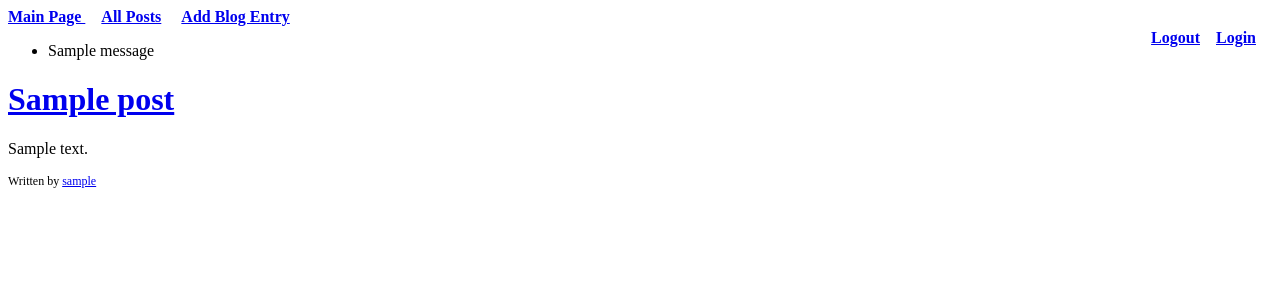
After one commit to feremore/blogz, a Flask app: template templates/singleUser.html in a window 1280 px wide. The commit adds this page. Shown: the top 300 px of the page. Run offline with Flask 2, Linux system fonts and the light colour scheme; the template is opened without the code that fills it: values that come from a table or form of the project are taken from there, others are empty; the visitor is signed in with stand-in values (Sample User, id 1); tables that the repository leaves empty hold one stand-in row (values such as "Sample post"); one stand-in notice (Sample message) is shown.

Commit message:
implemented login, signup, force login, and index

```diff
--- a/main.py
+++ b/main.py
@@ -1,9 +1,9 @@
-from flask import Flask, request, redirect, render_template, flash
+from flask import Flask, request, redirect, render_template, flash, session
 from flask_sqlalchemy import SQLAlchemy
 
 app = Flask(__name__)
 app.config['DEBUG'] = True
-app.config['SQLALCHEMY_DATABASE_URI'] = 'mysql+pymysql://blogz:blogz@localhost:8889/blogz'
+app.config['SQLALCHEMY_DATABASE_URI'] = 'mysql+pymysql://blogz:blog@localhost:8889/blogz'
 app.config['SQLALCHEMY_ECHO'] = True
 db = SQLAlchemy(app)
 app.secret_key = 'y337kGcys&zP3B'
@@ -11,62 +11,104 @@ class Blog_Post(db.Model):
     id = db.Column(db.Integer, primary_key=True)
     blog_title = db.Column(db.String(120))
     blog_content= db.Column(db.String(255))
-    owner_id = db.Column(db.Interger, foreign_key=True)
+    owner_id = db.Column(db.Integer, db.ForeignKey('user.id'))
 
-    def __init__(self,blog_title,blog_content):
+    def __init__(self,blog_title,blog_content,owner):
         self.blog_title = blog_title
         self.blog_content = blog_content
+        self.owner = owner
 class User(db.Model):
     id = db.Column(db.Integer, primary_key=True)
-    username = db.Column(db.String(120))
+    username = db.Column(db.String(120), unique=True)
     password = db.Column(db.String(50))
-    blogs = db.Column(db.Blog_Post,foreign_key=True)
+    blogs = db.relationship("Blog_Post", backref='owner')
     def __init__(self,username,password):
         self.username = username
         self.password = password
-
+    def __repr__(self):
+        return self.username
 @app.before_request
 def require_login():
     allowed_routes = ['login','signup']
     if request.endpoint not in allowed_routes and 'username' not in session:
         return redirect('/login')
-@app.route('/login',methods=['POST']
+@app.route('/login',methods=['POST','GET'])
 def login():
     if request.method == 'POST':
         username = request.form['username']
+        password = request.form['password']
+        user = User.query.filter_by(username=username).first()
+        if not user:
+            flash('Invalid username', 'error')
+            return render_template('login.html')
+        if not password == user.password:
+            flash('Invalid password', 'error')
+            return render_template('login.html')
+        else:
+            session['username']=username
+            return redirect('/add-blog-post')
 
-return render_template('login.html')
+    return render_template('login.html')
 
-@app.route('/signup', methods=['POST'])
+@app.route('/signup', methods=['POST','GET'])
 def signup():
+    if request.method == 'POST':
+        username = request.form['username']
+        password = request.form['password']
+        verify   = request.form['verify']
+        if username.strip()=='' or password.strip()=='' or verify.strip()=="":
+            flash('Invalid username or password.', 'error')
+            return render_template('signup.html',username=username)
+
+        existing_user = User.query.filter_by(username=username).first()
+        if password == verify:
+            if not existing_user:
+                new_user = User(username, password)
+                db.session.add(new_user)
+                db.session.commit()
+                session['username']=username
+                return redirect('/add-blog-post')
+            else:
+                flash('Username not avaliable.', 'error')
     return render_template('signup.html')
 @app.route('/')
 def index():
 
-    blog_list= Blog_Post.query.all()
+    user_list= User.query.all()
 
-    return render_template('blog.html',blog_list=blog_list)
-@app.route('/blog')
+    return render_template('index.html',user_list=user_list)
+@app.route('/blog',methods=['POST','GET'])
 def build_blog():
-    blog_list= Blog_Post.query.all()
 
 
-    id_blog = request.args.get('id')
-    blog_post = Blog_Post.query.get(id_blog)
+    user = request.args.get('user')
+    username = User.query.get(user)
+
+    user_blog = Blog_Post.query.filter_by(owner=user_id).all()
 
 
-    return render_template('blog.html',blog_post=blog_post, blog_list=blog_list)
+    return render_template('singleUser.html',user_blog = user_blog)
+    # blog_list= Blog_Post.query.all()
+
+
+    # id_blog = request.args.get('id')
+    # blog_post = Blog_Post.query.get(id_blog)
+
+
+    # return render_template('blog.html',blog_post=blog_post, blog_list=blog_list)
 
 
 
 @app.route('/add-blog-post',methods=['POST','GET'])
 def add_blog():
-
+    owner = User.query.filter_by(username=session['username']).first()
     if request.method == 'POST':
         blog_title = request.form['blog-title']
         blog_body = request.form['blog-body']
         title_error=''
         body_error=''
+
+
         if blog_title.strip()=='':
             title_error='Please enter a title for your blog.'
 
@@ -74,7 +116,7 @@ def add_blog():
             body_error='Please enter a body for your blog'
         if title_error!='' or body_error!='':
             return render_template('add-post.html',body_error=body_error,title_error=title_error, blog_title=blog_title, blog_body=blog_body)
-        blog_post = Blog_Post(blog_title,blog_body)
+        blog_post = Blog_Post(blog_title,blog_body,owner)
         db.session.add(blog_post)
         db.session.commit()
 
@@ -82,6 +124,10 @@ def add_blog():
 
 
     return render_template('add-post.html')
+@app.route('/logout')
+def logout():
+    del session['username']
+    return redirect('/')
 
 if __name__=='__main__':
     app.run()
--- a/templates/base.html
+++ b/templates/base.html
@@ -15,7 +15,17 @@
 
     <body>
         <h4><a href="/">Main Page </a></h4>
+        <h4><a href="/blog"> All Posts</a></h4>
         <h4><a href="/add-blog-post"> Add Blog Entry</a></h4>
+        <h4 style='float: right;'><a href="/login"> Login</a></h4>
+        <h4 style='float: right;'><a href="/logout"> Logout</a></h4>
+        {% with messages = get_flashed_messages(with_categories=True) %}
+        <ul>
+        {% for category,message in messages %}
+            <li class="{{category}}">{{message}}</li>
+        {% endfor %}
+        </ul>
+    {% endwith %}
         {% block content %}
         {% endblock %}
 
--- a/templates/blog.html
+++ b/templates/blog.html
@@ -7,7 +7,8 @@
 <p>{{blog_post.blog_content}}</p>
 
 {% else %}
-<h1 style="text-align: center;">Build a Blog</h1>
+<h1 style="text-align: center;">Blog Posts</h1>
+
     {% if blog_list|length ==0 %}
         <p>No blog posts yet</p>
     {% else %}
@@ -16,10 +17,11 @@
 
         <h1><a href="/blog?id={{blog.id}}"value='{{blog.id}}'><strong>{{blog.blog_title}}</strong></a></h1>
         <p>{{blog.blog_content}}</p>
-        <p style='font-size: 8px;'>Written by <a href='/blog?user={{username}}'>{{username}}</a>
+        <p style='font-size: 12px;'>Written by <a href='/blog?user={{blog.owner}}'value='{{blog.owner}}'>{{blog.owner}}</a>
         </p>
         {% endfor %}
 
     {% endif %}
     {% endif %}
+
 {% endblock %}
--- a/templates/signup.html
+++ b/templates/signup.html
@@ -25,3 +25,5 @@
     </table>
     <input type="submit" value="Sign Up">
 </form>
+
+{% endblock %}
--- /dev/null
+++ b/templates/singleUser.html
@@ -0,0 +1,19 @@
+{% extends 'base.html' %}
+
+{% block content %}
+{% if user_blog %}
+    {% if user_blog|length ==0 %}
+        <p>No blog posts yet</p>
+    {% else %}
+        {% for blog in user_blog %}
+
+
+        <h1><a href="/blog?id={{blog.id}}"value='{{blog.id}}'><strong>{{blog.blog_title}}</strong></a></h1>
+        <p>{{blog.blog_content}}</p>
+        <p style='font-size: 12px;'>Written by <a href='/blog?user={{blog.owner}}'>{{blog.owner}}</a>
+        </p>
+        {% endfor %}
+        {% endif %}
+    {% endif %}
+
+{% endblock %}
```
Also changed, not shown: templates/index.html (+8 -1 lines).
